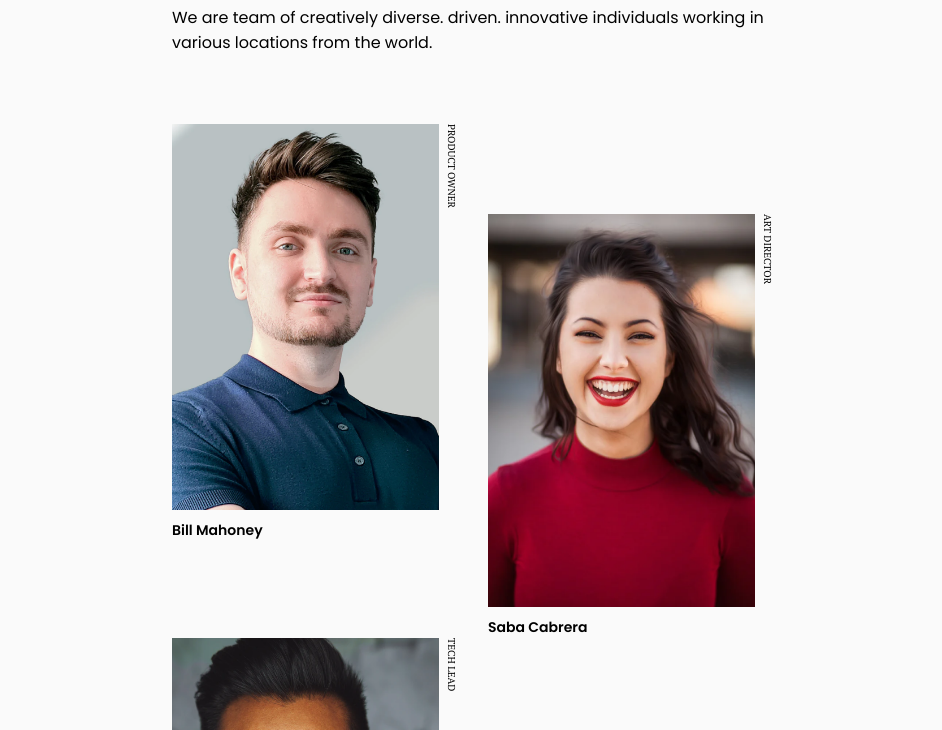
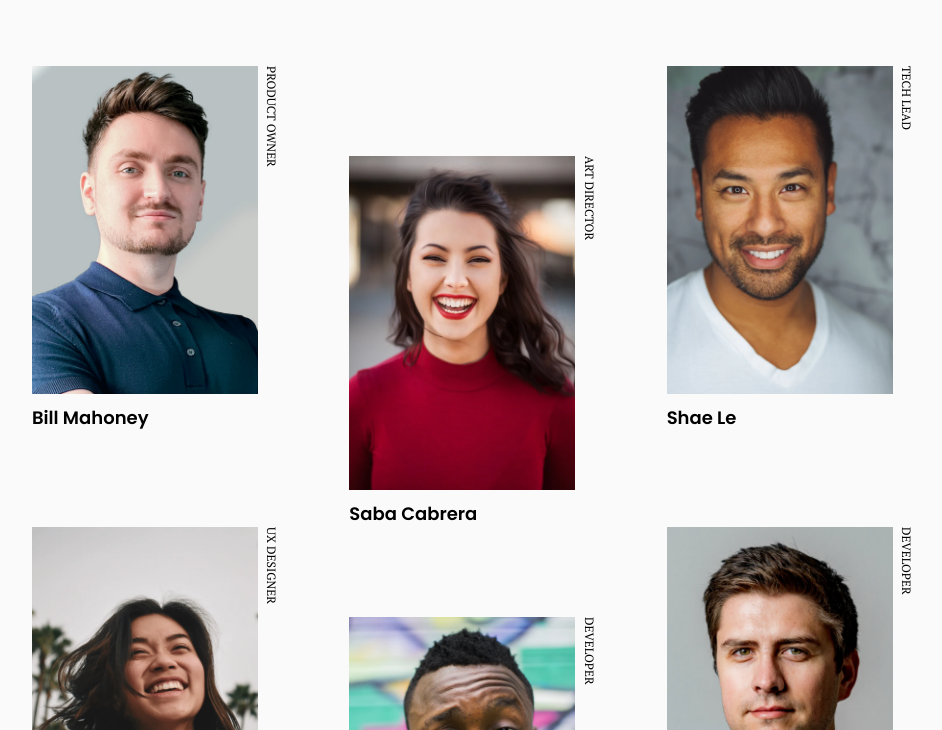
Before and after one commit to Sarukei/my-team-page, a plain HTML site: page index.html in a window 1280 px wide. Shown: the part 193-923 px from the top of the page, without its empty margins (167-1109 px from the left). Drawn offline with Linux system fonts and the light colour scheme.

Commit message:
Finish responsive styles

```diff
--- a/scss/_base.scss
+++ b/scss/_base.scss
@@ -26,6 +26,10 @@ img {
 	padding: 0 1.1875rem;
 	margin: 0 auto;
 	margin-top: 4.4375rem;
+
+	@include atMedium {
+		max-width: 57.5rem;
+	}
 }
 
 .main-content {
@@ -38,4 +42,10 @@ img {
 	grid-template-rows: repeat(3, 1fr);
 	column-gap: 1.875rem;
 	// row-gap: 5.625rem;
+
+	@include atMedium {
+		grid-template-columns: repeat(3, 1fr);
+		grid-template-rows: repeat(2, 1fr);
+		column-gap: 4.375rem;
+	}
 }
--- a/scss/_footer.scss
+++ b/scss/_footer.scss
@@ -7,8 +7,11 @@
 
 	margin-top: 7.75rem;
 	padding: 1rem;
+	color: #a9a9a9;
 
-	color: #a9a9a9;
+	@include atMedium {
+		margin-top: 6.25rem;
+	}
 
 	.username {
 		font-weight: 700;
--- a/scss/_header.scss
+++ b/scss/_header.scss
@@ -1,15 +1,30 @@
 .header {
+	@include atMedium {
+		display: flex;
+		justify-content: space-between;
+		align-items: start;
+	}
+
 	.title {
 		font-family: $font-secondary;
 		font-size: 2.25rem;
 	}
 
+	.wrapper {
+		@include atMedium {
+			max-width: 25rem;
+		}
+	}
 	.subtitle {
 		font-family: $font-primary;
 		font-size: 1.125rem;
 		text-transform: uppercase;
 
 		margin-top: 2.375em;
+
+		@include atMedium {
+			margin-top: 0;
+		}
 	}
 
 	.description {
@@ -17,5 +32,9 @@
 		font-size: 0.875re;
 
 		margin-top: 0.625em;
+
+		@include atMedium {
+			font-size: 1.125rem;
+		}
 	}
 }
--- /dev/null
+++ b/scss/_mixins.scss
@@ -0,0 +1,5 @@
+@mixin atMedium() {
+	@media screen and (min-width: $bp-medium) {
+		@content;
+	}
+}
--- a/scss/_team-member.scss
+++ b/scss/_team-member.scss
@@ -22,6 +22,19 @@
 	&:nth-child(even) {
 		margin-top: 5.625rem;
 		align-self: end;
+
+		@include atMedium {
+			margin-top: 0;
+			align-self: start;
+		}
+	}
+
+	&:nth-child(2),
+	&:nth-child(5) {
+		@include atMedium {
+			margin-top: 5.625rem;
+			align-self: end;
+		}
 	}
 
 	&__img-wrapper {
@@ -45,6 +58,10 @@
 		writing-mode: vertical-lr;
 		text-transform: uppercase;
 		margin-left: 0.39125rem;
+
+		@include atMedium {
+			font-size: 0.75rem;
+		}
 	}
 
 	&__name {
@@ -52,5 +69,9 @@
 		font-weight: 600;
 		font-size: 0.875rem;
 		margin-top: 0.625rem;
+
+		@include atMedium {
+			font-size: 1.125rem;
+		}
 	}
 }
--- a/scss/_variables.scss
+++ b/scss/_variables.scss
@@ -1,3 +1,5 @@
 $font-primary: "Poppins", sans-serif;
 $font-secondary: "PT Serif", serif;
 $font-tertiary: "Montserrat", sans-serif;
+
+$bp-medium: 40em;
--- a/scss/main.scss
+++ b/scss/main.scss
@@ -1,5 +1,6 @@
+@import "./variables";
+@import "./mixins";
 @import "./base";
-@import "./variables";
 @import "./header";
 @import "./team-member";
 @import "./footer";
```
Also changed, not shown: css/main.css, 1 other file.
